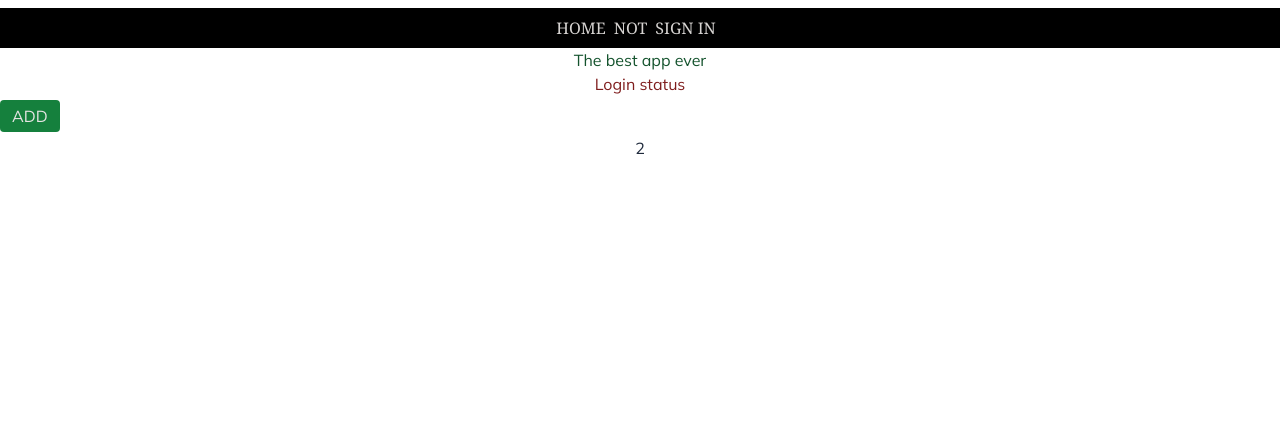
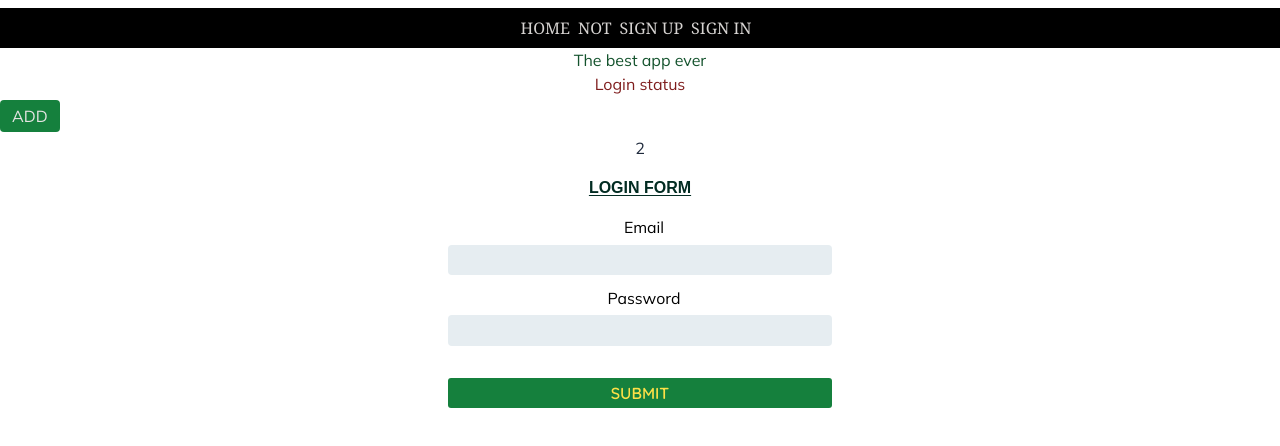
Before and after one commit to yusufnviiri/dsaccofront, a React (Create React App) app: page /logins in a window 1280 px wide. Shown: the top 446 px of the page. Built offline with nearby package versions, Linux system fonts and the light colour scheme; a web font is replaced by a local one.

Commit message:
create action

```diff
--- a/src/App.js
+++ b/src/App.js
@@ -1,9 +1,9 @@
-import logo from './logo.svg';
 import './App.css';
 import { Route,Routes } from 'react-router-dom';
 import Dashbord from './components/Dashbord';
 import Notification from './components/Notification';
 import Register from './components/Register'
+import Login from './components/Login';
 
 function App() {
   return (
@@ -13,6 +13,7 @@ function App() {
 
       <Routes>
 <Route path='/' element={<Dashbord/>}/>
+<Route path='/logins' element={<Login/>}/>
 <Route path='/register' element={<Register/>}/>
 <Route path='/da' element={<Notification/>}/>
 
--- a/src/components/Dashbord.js
+++ b/src/components/Dashbord.js
@@ -14,7 +14,8 @@ function Dashbord() {
     <menu className='bg-black w-full py-2 '>
   <Link className='text-stone-300 mr-2' to='/'>Home</Link>
   <Link className='text-stone-300 mr-2' to='/da'>Not</Link>
-  <Link className='text-stone-300 mr-2' to='/register'>Sign In</Link>
+  <Link className='text-stone-300 mr-2' to='/register'>Sign Up</Link>
+  <Link className='text-stone-300 mr-2' to='/logins'>Sign In</Link>
 
     </menu>
     <div  className=''>
--- a/src/components/Login.js
+++ b/src/components/Login.js
@@ -2,37 +2,36 @@
 import { useState, useEffect } from "react";
 import { useRef } from "react";
 import { useDispatch, useSelector } from "react-redux";
-import { register } from "../redux/ApiSlice"
+import { login } from "../redux/ApiSlice"
 import { Navigate, useNavigate } from "react-router-dom";
 function Login() {
   var myref = useRef(null);
 
   const dispatch = useDispatch();
   const navigate = useNavigate();
-  const [firstName, setfirstName] = useState("");
+  const [email, setEmail] = useState("");
   const [lastName, setlastName] = useState("");
   const [password, setpassword] = useState("");
-  const [confirmPassword, setconfirmPassword] = useState("");
+  const rememberMe=true;
 
   useEffect(() => {
 
-      navigate("/students", { replace: true });
+      // navigate("/students", { replace: true });
   }, []);
 
 
-  const userdetails = {
-    firstName,
-    lastName,
+  const loginDetails = {
+   email,
     password,
-    confirmPassword
+    rememberMe
   };
   const LoginUser = (e) => {
     //let error = JSON.parse(localStorage.getItem("logginError"));
 
     e.preventDefault();
     const myresponse = async () => {
-      await dispatch(register(userdetails));
-      navigate("/students", { replace: true });
+      await dispatch(login(loginDetails));
+      navigate("/da", { replace: true });
     };
     myresponse();
   };
@@ -54,26 +53,14 @@ function Login() {
           }}
         >
           <div className="mb-1  ">
-            <label className="font-bold   ml-2 block">First Name</label>
+            <label className="font-bold   ml-2 block">Email</label>
             <input
-              value={firstName}
+              value={email}
               onChange={(e) => {
-                setfirstName(e.target.value);
+                setEmail(e.target.value);
               }}
               className=" w-full   py-3 text-center"
-              type="text"
-            />
-          </div>
-
-          <div className="mb-1  ">
-            <label className="font-bold   ml-2 block">First Name</label>
-            <input
-              value={lastName}
-              onChange={(e) => {
-                setlastName(e.target.value);
-              }}
-              className=" w-full   py-3 text-center"
-              type="text"
+              type="email"
             />
           </div>
 
@@ -88,25 +75,12 @@ function Login() {
               type="text"
             />
           </div>
-
-          <div className="   mb-1">
-            <label className="font-bold   ml-2 block"> Confirm Password</label>
-            <input
-              value={confirmPassword}
-              onChange={(e) => {
-                setconfirmPassword(e.target.value);
-              }}
-              className=" w-full   py-3 text-center"
-              type="text"
-            />
-          </div>
-
           <div
-            className="mt-6 text-white   font-bold w-full m-auto
+            className="mt-6 text-white submit   font-bold w-full m-auto
     text-center  bg-green-700 rounded hover:bg-slate-700"
           >
             <input
-              className="uppercase    text:[0.48em] sm:text-[0.71em] cursor-pointer text-yellow-100"
+              className="uppercase  font-lobs text:[0.48em] sm:text-[0.71em] cursor-pointer text-yellow-300"
               type="submit"
             />
           </div>
--- a/src/components/Register.js
+++ b/src/components/Register.js
@@ -141,7 +141,6 @@ else {
               type="text"
             />
           </div>
-
           <div
             className="mt-6 text-white submit   font-bold w-full m-auto
     text-center  bg-green-700 rounded hover:bg-slate-700"
--- a/src/redux/ApiSlice.js
+++ b/src/redux/ApiSlice.js
@@ -1,27 +1,30 @@
 import { createAsyncThunk, createSlice } from "@reduxjs/toolkit";
 import axios from "axios";
+const baseUrl = "https://localhost:7146/api"
 const staffUrl = "https://localhost:7146/api/Login";
 const affairsUrl = "";
 const URL = "https://localhost:7146/api/Login/register";
 
-export const getLoans = createAsyncThunk("school/staff", async (id) => {
-  const res = await axios.get(`${staffUrl}/${id}`);
-
+//get users
+export const getUsers = createAsyncThunk("school/staff", async () => {
+  const res = await axios.get(`${baseUrl}/Login`);
   return res.data;
 });
-
-export const getUsers = createAsyncThunk("school/staff", async () => {
-  const res = await axios.get(`${staffUrl}`);
-
+//user login
+export const login = createAsyncThunk("school/login", async (item) => {
+  const res = await axios.post(`${baseUrl}/Login/login`, item);
   return res.data;
 });
-export const login = createAsyncThunk("school/newAsset", async (item) => {
-  const res = await axios.post(`${affairsUrl}/asset`, item);
-  return res.data;
-});
+// register user
 export const register = createAsyncThunk("dsacco/register", async (item) => {
   const result = await axios.post(`${URL}`, item)
   return result.data;
+});
+
+//user login
+export const createAccount = createAsyncThunk("school/newAccount", async (item) => {
+  const res = await axios.post(`${baseUrl}/Account/openaccount`, item);
+  return res.data;
 });
 
 export const apiSlice = createSlice({
@@ -59,11 +62,18 @@ export const apiSlice = createSlice({
       }
     });
     builder.addCase(getUsers.fulfilled, (state, action) => {
-      console.log("devol");
+      console.log(action.payload);
+    });
 
-      console.log(action.payload);
-      state.users = action.payload;
+    builder.addCase(createAccount.fulfilled, (state, action) => {
+
+      if (action.payload === "Accepted") {
+        state.logginError = "success!!";
+      } else {
+        state.logginError = "Not Authorized!!";
+      }
     });
+
   },
 });
 
```
